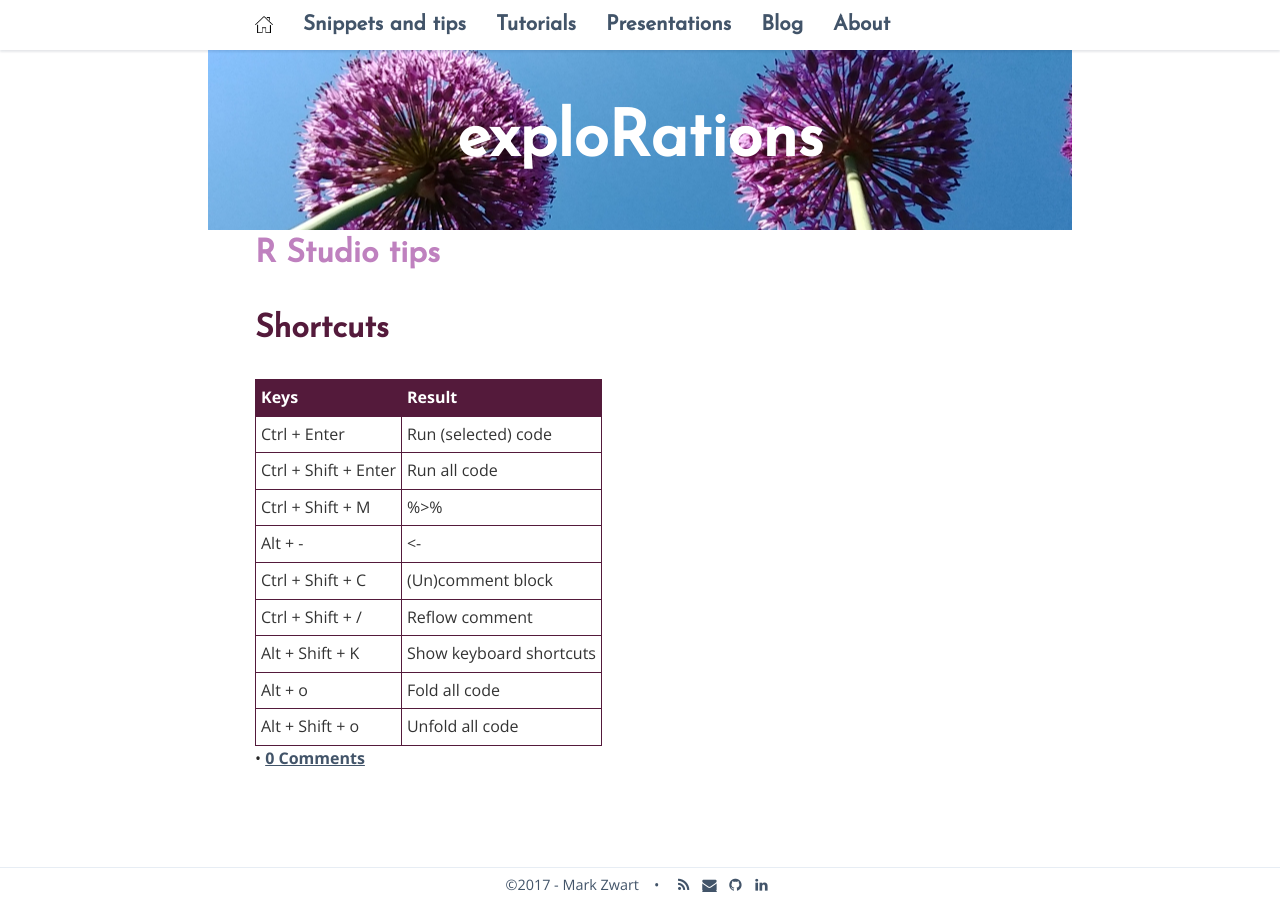
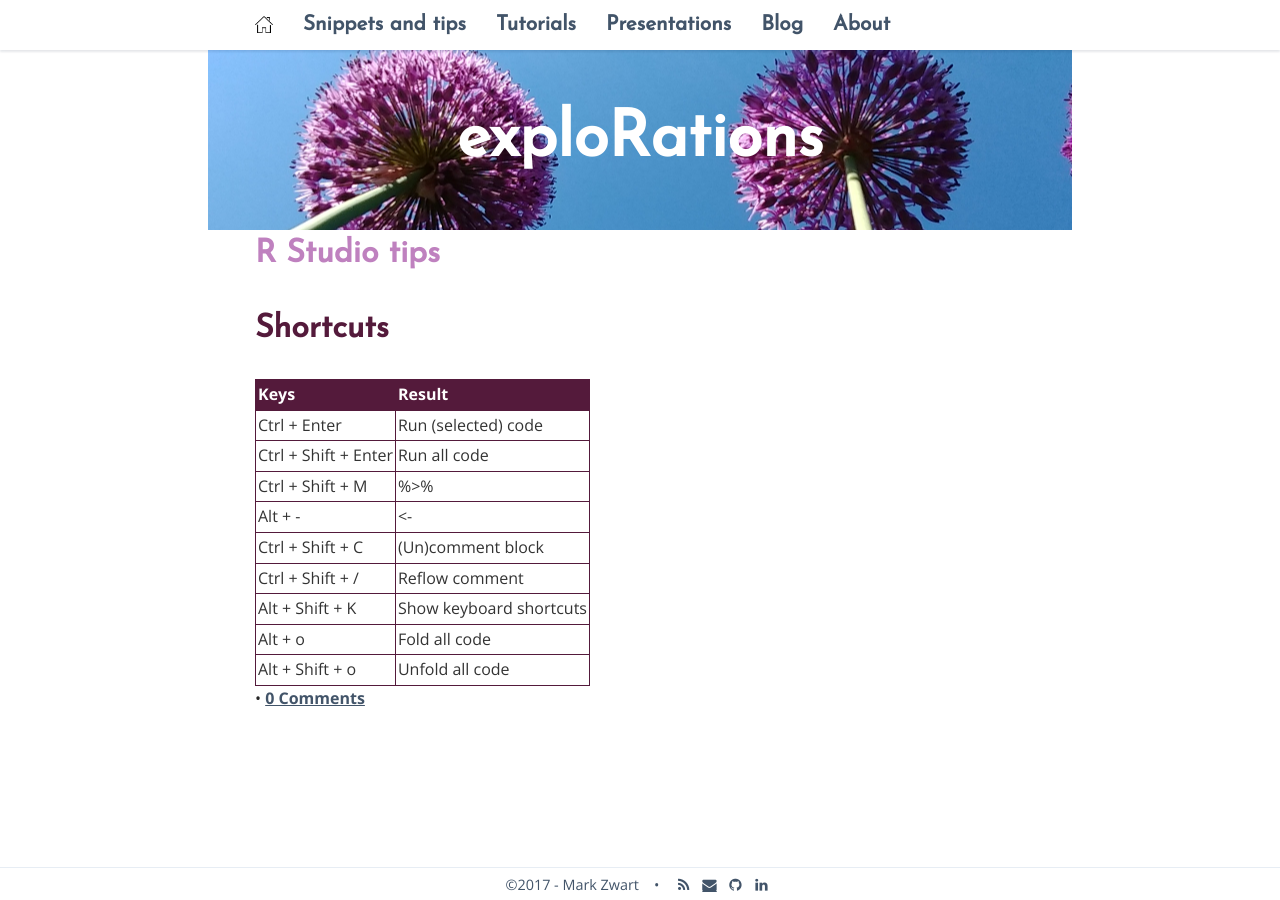
Before and after one commit to mark-me/mark-me.github.io, a Jekyll site: the page built from _pages/snippets-and-tips/r-studio-tips.md, in a window 1280 px wide. Built offline with Jekyll 4.4.1, drawn with Linux system fonts in a browser that asks for light colours; nearby versions of some CDN libraries; comment, search, counter and statistics services are not loaded.

Commit message:
Update _layout.scss

```diff
--- a/_sass/_layout.scss
+++ b/_sass/_layout.scss
@@ -144,13 +144,13 @@ th{
     background-color: #541a3b;
     border: solid 1px #541a3b;
     color: #FFFFFF;
-    padding: 5px;
+    padding: 2px;
     text-align: left;
 }
 td{
     border: solid 1px #541a3b;
     color: #333;
-    padding: 5px;
+    padding: 2px;
 }
 
 /**
```
